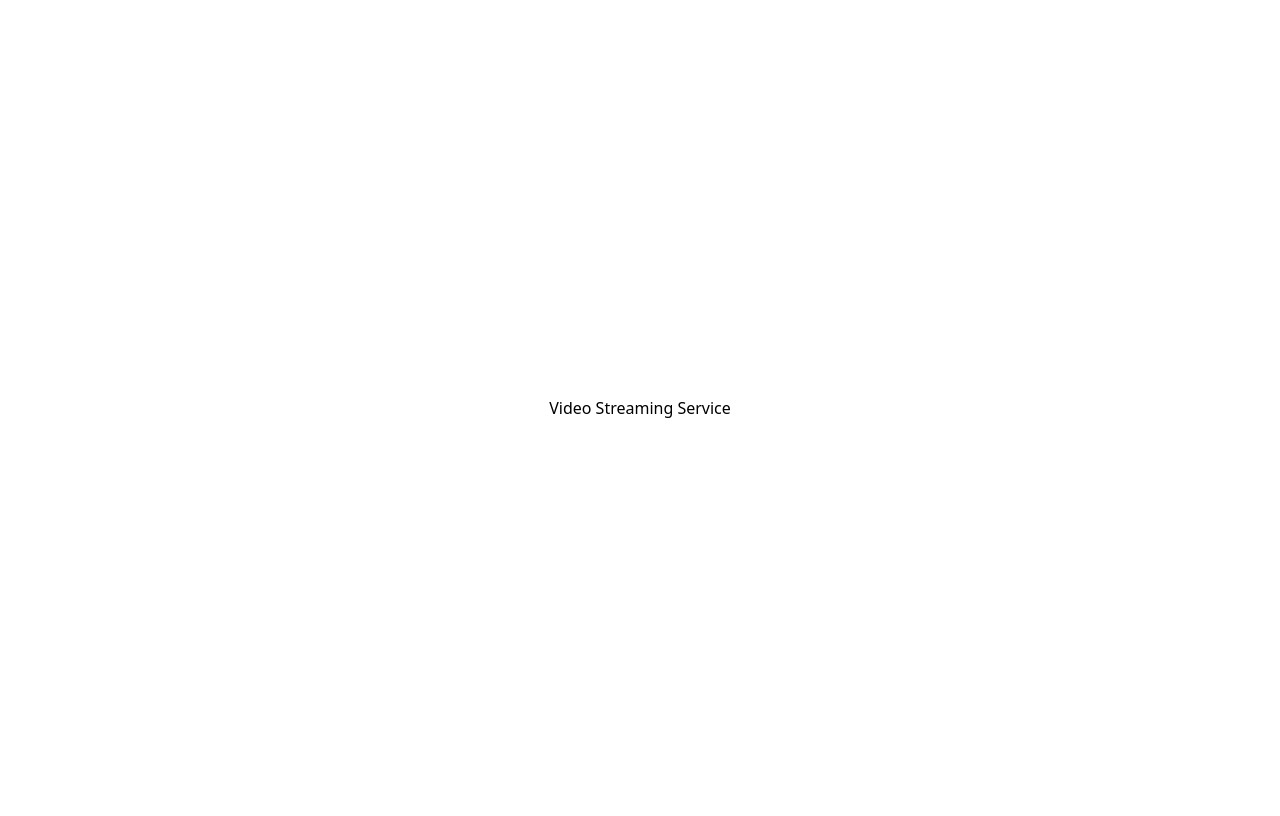
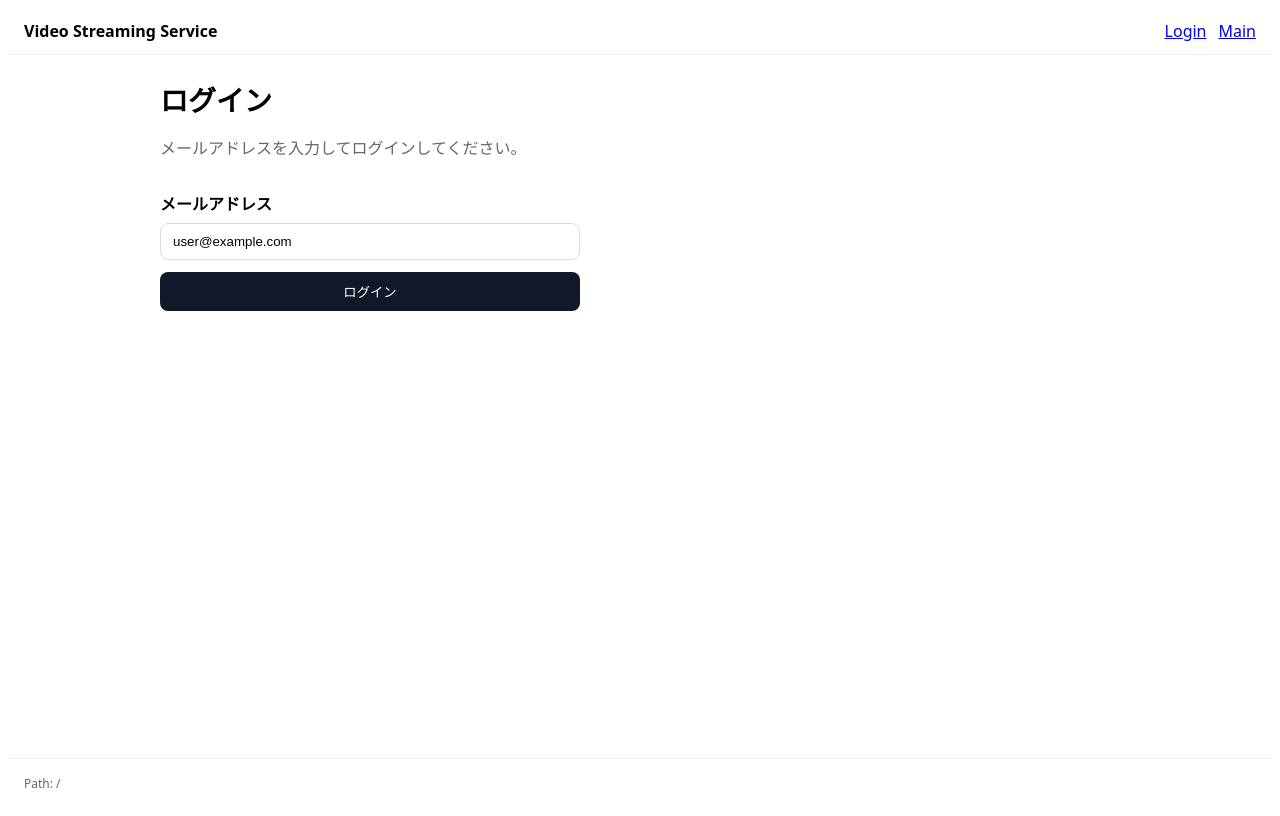
Before and after one commit to applepolish503/video-streaming-service, a React (Vite) app: page / in a window 1280 px wide. Built offline with nearby package versions, Linux system fonts and the light colour scheme.

Commit message:
add login page

```diff
--- a/package.json
+++ b/package.json
@@ -11,7 +11,8 @@
   },
   "dependencies": {
     "react": "^18.3.1",
-    "react-dom": "^18.3.1"
+    "react-dom": "^18.3.1",
+    "react-router-dom": "^6.26.1"
   },
   "devDependencies": {
     "@vitejs/plugin-react": "^4.3.1",
--- a/src/main.tsx
+++ b/src/main.tsx
@@ -1,14 +1,26 @@
 import React from "react";
 import { createRoot } from "react-dom/client";
+import { createBrowserRouter, RouterProvider } from "react-router-dom";
 import { App } from "./routes/App";
+import { Login } from "./routes/Login";
+import { Main } from "./routes/Main";
 
 const rootElement = document.getElementById("root");
 if (!rootElement) {
   throw new Error("Root element with id 'root' not found");
 }
 
+const router = createBrowserRouter([
+  { path: "/", element: <App />,
+    children: [
+      { index: true, element: <Login /> },
+      { path: "main", element: <Main /> },
+    ]
+  }
+]);
+
 createRoot(rootElement).render(
   <React.StrictMode>
-    <App />
+    <RouterProvider router={router} />
   </React.StrictMode>
 );
--- a/src/routes/App.tsx
+++ b/src/routes/App.tsx
@@ -1,15 +1,23 @@
 import React from "react";
+import { Outlet, Link, useLocation } from "react-router-dom";
 
 export function App(): JSX.Element {
+  const location = useLocation();
   return (
-    <div style={{
-      height: "100vh",
-      display: "flex",
-      alignItems: "center",
-      justifyContent: "center",
-      fontFamily: "system-ui, -apple-system, Segoe UI, Roboto, Helvetica, Arial, Noto Sans, 'Apple Color Emoji', 'Segoe UI Emoji'",
-    }}>
-      <span>Video Streaming Service</span>
+    <div style={{ minHeight: "100vh", display: "flex", flexDirection: "column", fontFamily: "system-ui, -apple-system, Segoe UI, Roboto, Helvetica, Arial, Noto Sans, 'Apple Color Emoji', 'Segoe UI Emoji'" }}>
+      <header style={{ display: "flex", alignItems: "center", justifyContent: "space-between", padding: "12px 16px", borderBottom: "1px solid #eee", position: "sticky", top: 0, background: "#fff", zIndex: 10 }}>
+        <div style={{ fontWeight: 700 }}>Video Streaming Service</div>
+        <nav style={{ display: "flex", gap: 12 }}>
+          <Link to="/">Login</Link>
+          <Link to="/main">Main</Link>
+        </nav>
+      </header>
+      <main style={{ flex: 1, display: "flex" }}>
+        <div style={{ margin: "0 auto", width: "100%", maxWidth: 960, padding: 24 }}>
+          <Outlet />
+        </div>
+      </main>
+      <footer style={{ padding: 16, borderTop: "1px solid #eee", color: "#666", fontSize: 12 }}>Path: {location.pathname}</footer>
     </div>
   );
 }
--- /dev/null
+++ b/src/routes/Login.tsx
@@ -0,0 +1,35 @@
+import React, { useState } from "react";
+import { useNavigate } from "react-router-dom";
+
+export function Login(): JSX.Element {
+  const navigate = useNavigate();
+  const [email, setEmail] = useState("user@example.com");
+
+  function handleSubmit(e: React.FormEvent<HTMLFormElement>): void {
+    e.preventDefault();
+    navigate("/main");
+  }
+
+  return (
+    <div style={{ display: "grid", gap: 16 }}>
+      <h1 style={{ fontSize: 28, margin: 0 }}>ログイン</h1>
+      <p style={{ color: "#666", marginTop: 0 }}>メールアドレスを入力してログインしてください。</p>
+      <form onSubmit={handleSubmit} style={{ display: "grid", gap: 12, maxWidth: 420 }}>
+        <label style={{ display: "grid", gap: 8 }}>
+          <span style={{ fontWeight: 600 }}>メールアドレス</span>
+          <input
+            type="email"
+            value={email}
+            onChange={(e) => setEmail(e.target.value)}
+            placeholder="you@company.com"
+            required
+            style={{ padding: "10px 12px", borderRadius: 8, border: "1px solid #ddd", outline: "none" }}
+          />
+        </label>
+        <button type="submit" style={{ padding: "10px 14px", borderRadius: 8, background: "#111827", color: "#fff", border: 0, cursor: "pointer" }}>
+          ログイン
+        </button>
+      </form>
+    </div>
+  );
+}
--- /dev/null
+++ b/src/routes/Main.tsx
@@ -0,0 +1,13 @@
+import React from "react";
+
+export function Main(): JSX.Element {
+  return (
+    <div style={{ display: "grid", gap: 16 }}>
+      <h1 style={{ fontSize: 28, margin: 0 }}>メイン画面</h1>
+      <p style={{ color: "#666", marginTop: 0 }}>ここに世界地図、KPI、画面遷移ボタンなどを配置していきます。</p>
+      <div style={{ padding: 16, border: "1px dashed #bbb", borderRadius: 8, background: "#fafafa" }}>
+        プレースホルダー
+      </div>
+    </div>
+  );
+}
```
Also changed, not shown: public/404.html (added, +15 -0 lines), 1 other file (tests, documents, lock files or other folders).
